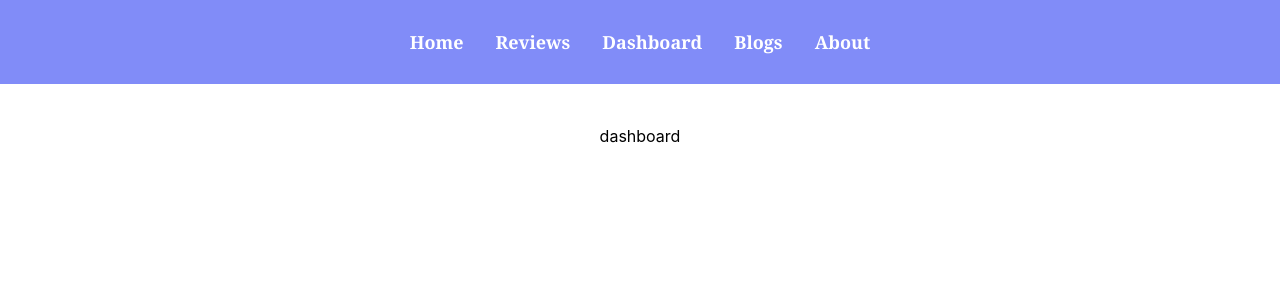
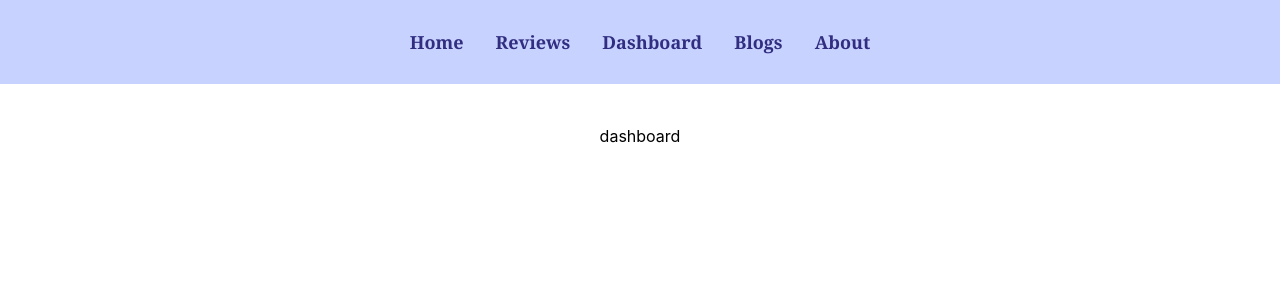
Before and after one commit to SaraAzmin/Product-Analysis-Website-with-React, a React (Create React App) app: page /dashboard in a window 1280 px wide. Shown: the top 300 px of the page. Built offline with nearby package versions, Linux system fonts and the light colour scheme.

Commit message:
minor modification

```diff
--- a/src/components/Header/Header.js
+++ b/src/components/Header/Header.js
@@ -3,7 +3,7 @@ import { Link } from 'react-router-dom';
 
 const Header = () => {
     return (
-        <div className='p-7 mb-10 bg-indigo-400 text-white font-serif'>
+        <div className='p-7 mb-10 bg-indigo-200 text-indigo-900 font-serif'>
             <nav>
                 <Link className='text-lg font-semibold' to="/home">Home</Link>
                 <Link className='mx-8 text-lg font-semibold' to="/reviews">Reviews</Link>
```
